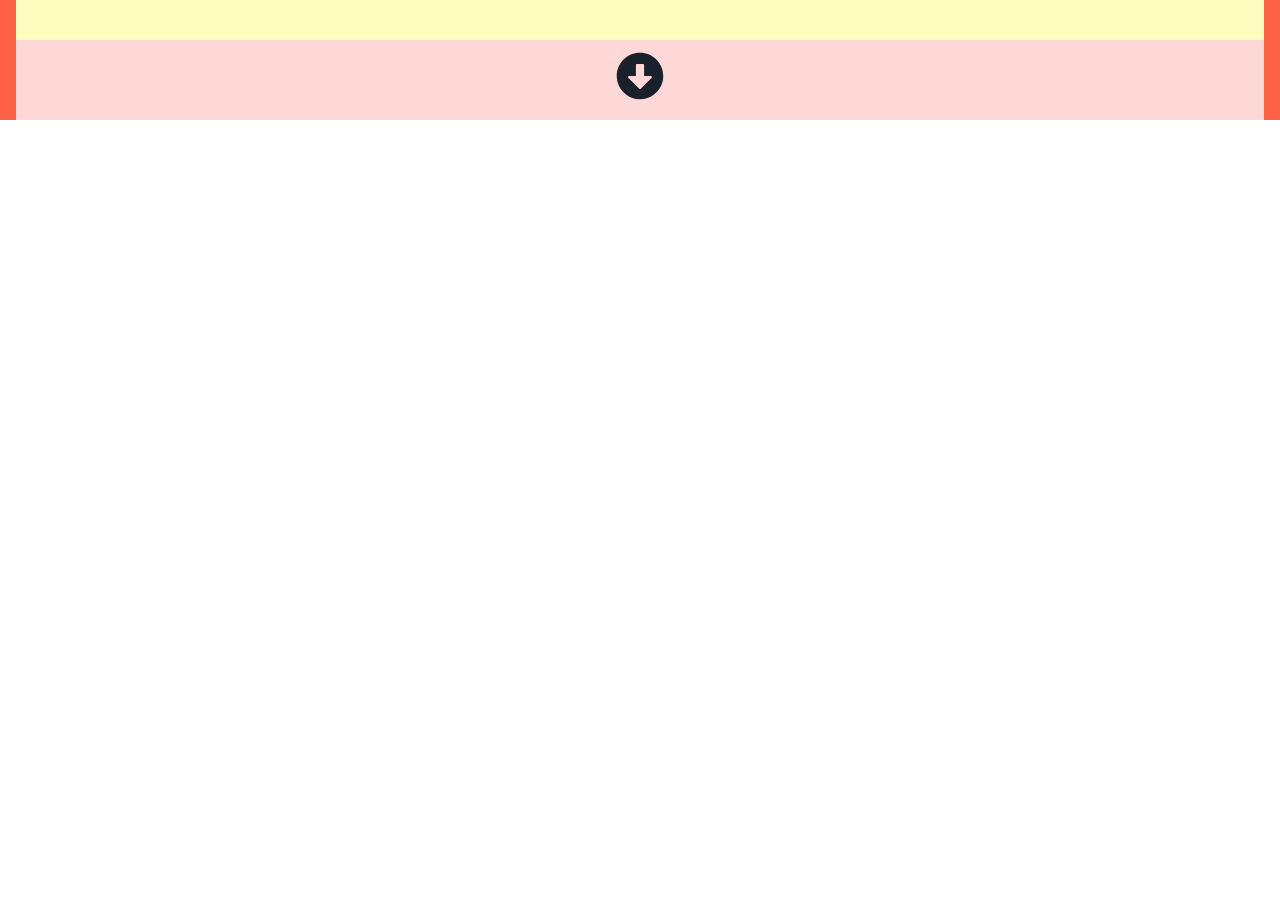
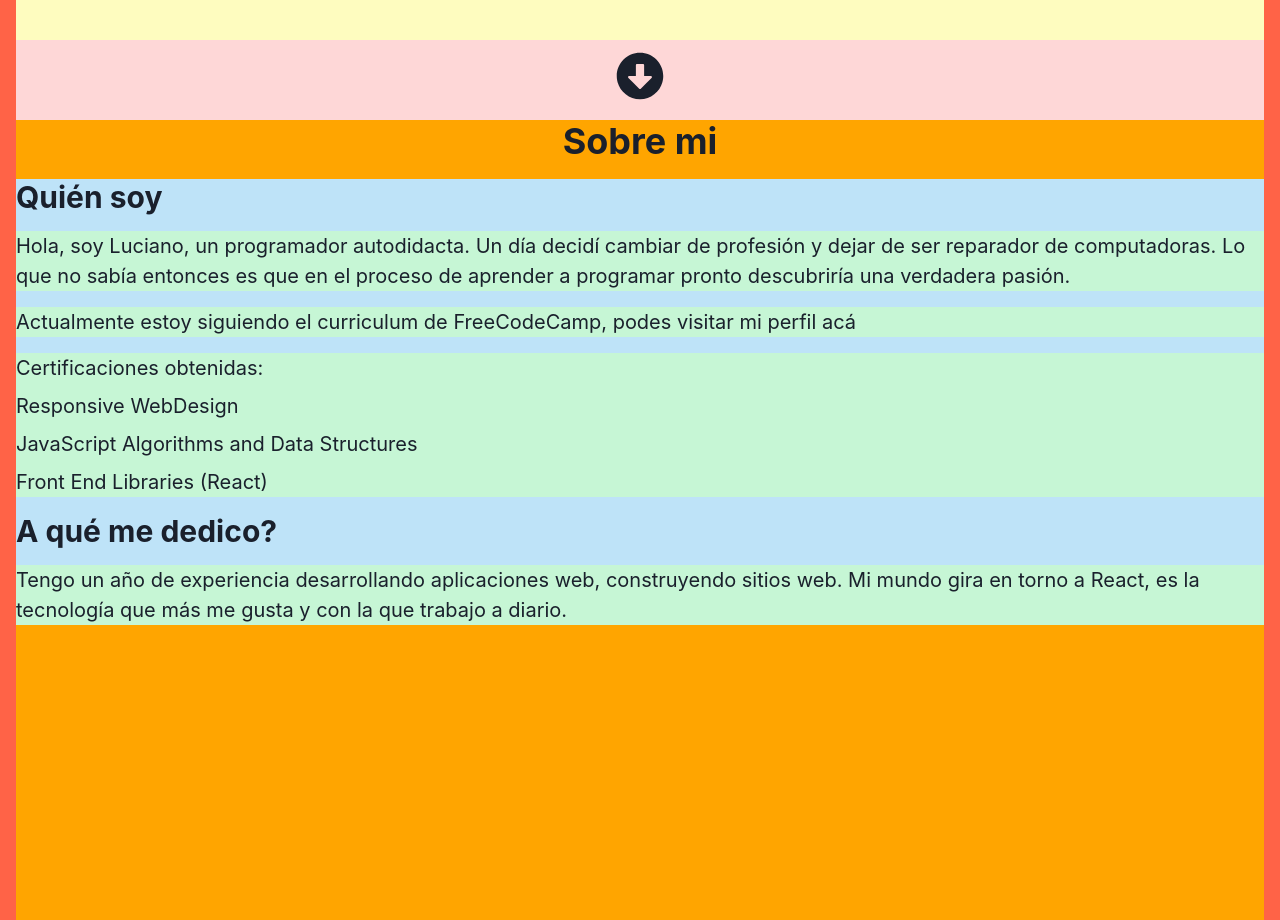
Before and after one commit to LGA-dev/LGA-dev.github.io, a React (Create React App) app: page / in a window 1280 px wide. Shown: the part 680-1600 px from the top of the page. Before the commit the page ends 800 px from the top, so only its background shows below. Built offline with nearby package versions, Linux system fonts and the light colour scheme.

Commit message:
Add About component

```diff
--- a/src/App.js
+++ b/src/App.js
@@ -1,4 +1,5 @@
 import { Container, Grid } from "@chakra-ui/react"
+import About from "./components/About";
 import Hero from './components/Hero';
 
 function App() {
@@ -14,6 +15,7 @@ function App() {
         }}
       >
         <Hero />
+        <About />
       </Grid>
     </Container>
   );
--- /dev/null
+++ b/src/components/About.js
@@ -0,0 +1,36 @@
+import { GridItem, Heading, Link, Stack, Text } from "@chakra-ui/layout";
+
+const About = () => {
+  return (
+    <GridItem gridArea="about" bg="orange" w={"100%"} minH={"100vh"} textAlign="left">
+      <Heading textAlign="center">Sobre mi</Heading>
+      <Stack spacing={4} bg="blue.100" mt={4}>
+        <Heading size="lg">Quién soy</Heading>
+        <Text bg="green.100">
+          Hola, soy Luciano, un programador autodidacta.
+          Un día decidí cambiar de profesión y dejar de ser reparador de computadoras.
+          Lo que no sabía entonces es que en el proceso de aprender a programar pronto descubriría una verdadera pasión.
+        </Text>
+        {/* TODO: Remove below in mobile */}
+        <Text bg="green.100">
+          Actualmente estoy siguiendo el curriculum de FreeCodeCamp, podes visitar mi perfil <Link to="https://www.freecodecamp.org/lga-dev">acá</Link>
+        </Text>
+        {/* TODO: Remove below in mobile */}
+        <Stack bg="green.100">
+          <Text>Certificaciones obtenidas:</Text>
+          <Link to="https://www.freecodecamp.org/certification/lga-dev/responsive-web-design">Responsive WebDesign</Link>
+          <Link to="https://www.freecodecamp.org/certification/lga-dev/javascript-algorithms-and-data-structures">JavaScript Algorithms and Data Structures</Link>
+          <Link to="https://www.freecodecamp.org/certification/lga-dev/front-end-libraries">Front End Libraries (React)</Link>
+        </Stack>
+        <Heading size="lg">A qué me dedico?</Heading>
+        <Text bg="green.100">
+          Tengo un año de experiencia desarrollando aplicaciones web,
+          construyendo sitios web.
+          Mi mundo gira en torno a React, es la tecnología que más me gusta y con la que trabajo a diario.
+        </Text>
+      </Stack>
+    </GridItem>
+  );
+}
+
+export default About;
```
